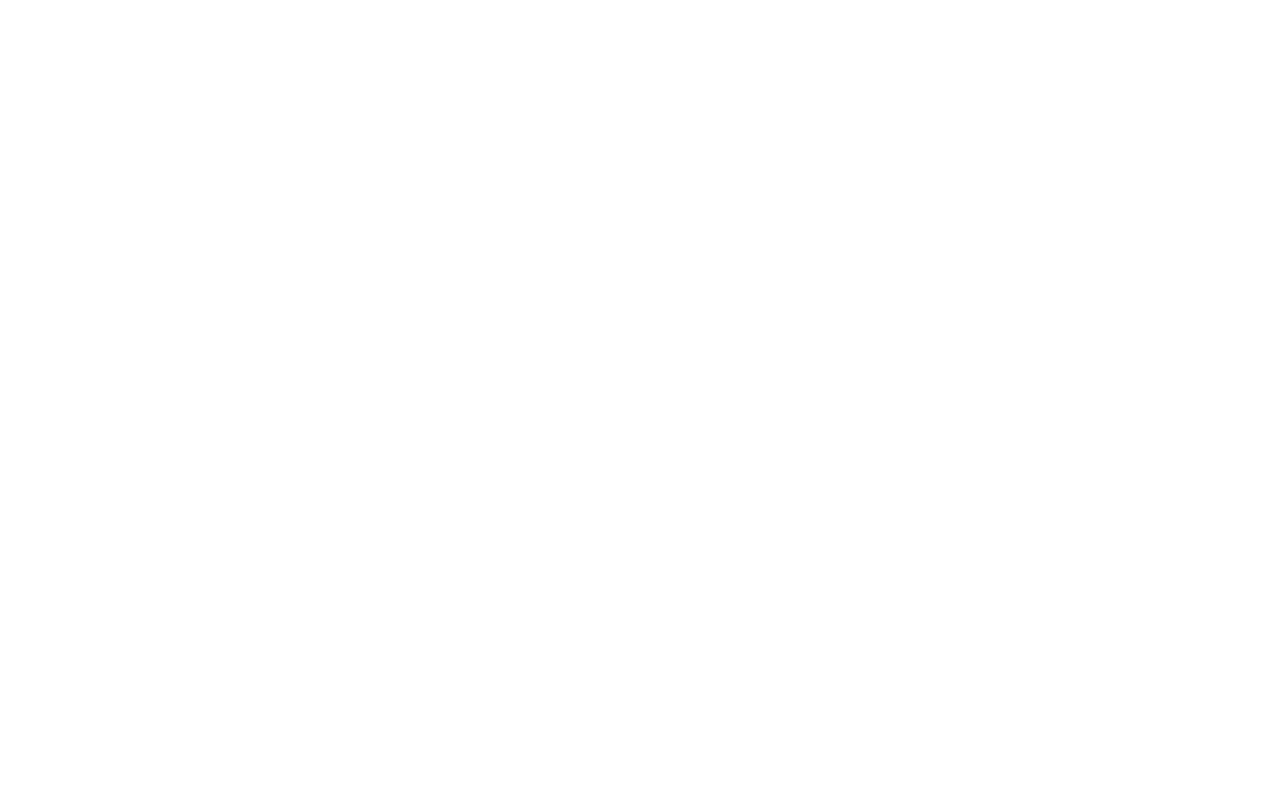
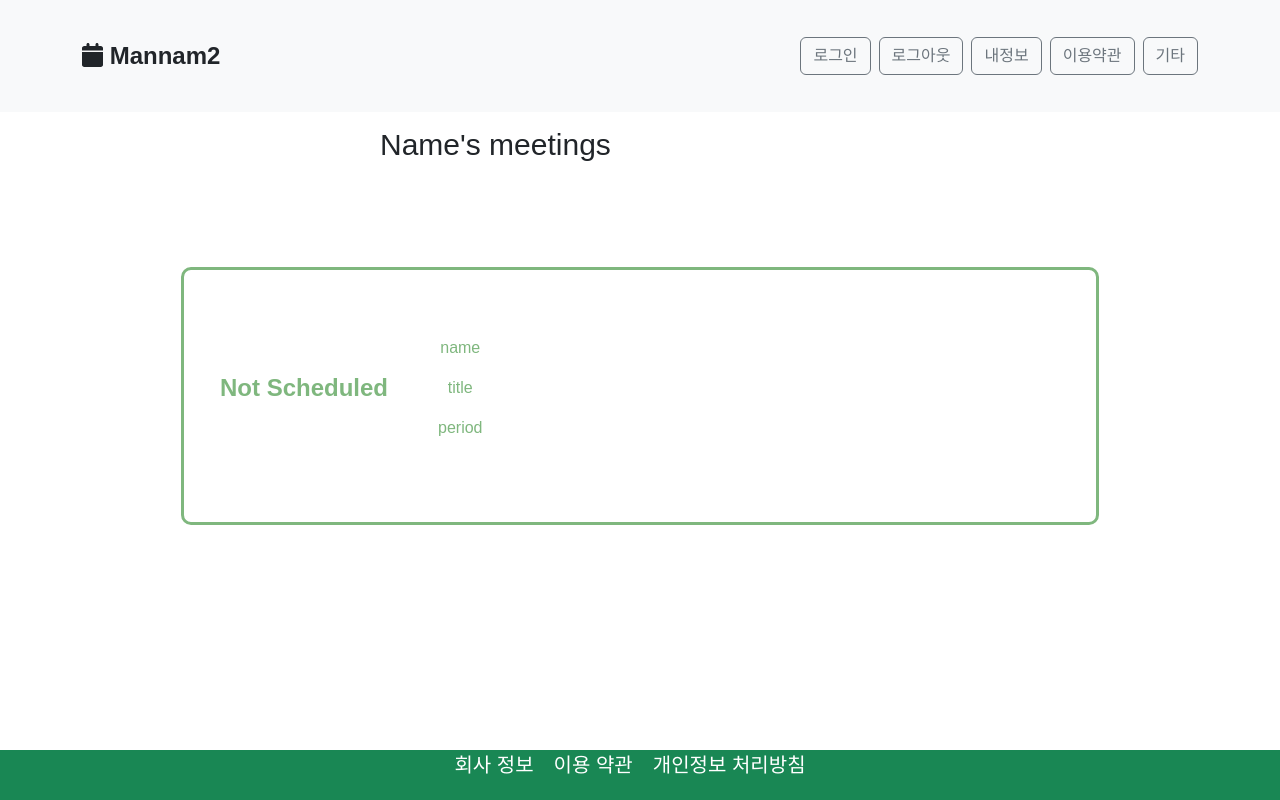
Before and after one commit to RTeamProject1/TeamProject1, a React (Create React App) app: page /MyInfo in a window 1280 px wide. Before the commit this address had no page. Built offline with nearby package versions, Linux system fonts and the light colour scheme; a web font is replaced by a local one.

Commit message:
내 정보

```diff
--- a/src/App.js
+++ b/src/App.js
@@ -8,6 +8,7 @@ import GuestInfo from './GuestInfo';
 import List from './List';
 import Time from './Time';
 import Login from './Login';
+import MyInfo from './MyInfo';
 import { db } from './firebase';
 
 function App() {
@@ -18,10 +19,11 @@ function App() {
                     <Route path="/" element={<Landing />}></Route>
                     <Route path="/CreateRoom" element={<CreateRoom />}></Route>
                     <Route path="/CreateRoom2" element={<CreateRoom2 />}></Route>
-                    <Route path="/CalanderPage" element={<CalendarPage />}></Route>
+                    <Route path="/CalendarPage" element={<CalendarPage />}></Route>
                     <Route path="/Time" element={<Time />}></Route>
                     <Route path="/GuestInfo" element={<GuestInfo />}></Route>
                     <Route path="/List" element={<List />}></Route>
+                    <Route path="/MyInfo" element={<MyInfo />}></Route>
                     <Route path="/Login" element={<Login />}></Route>
                 </Routes>
             </Router>
--- a/src/CalendarPage.js
+++ b/src/CalendarPage.js
@@ -5,7 +5,7 @@ import Header from './Header';
 import Footer from './Footer';
 import { Link } from 'react-router-dom';
 import 'react-calendar/dist/Calendar.css';
-import './CalandarPage.css';
+import './CalendarPage.css';
 import moment from 'moment';
 function CalendarPage() {
     const [participants] = useState(['Participant 1', 'Participant 2', 'Participant 3']);
--- a/src/CreateRoom2.js
+++ b/src/CreateRoom2.js
@@ -100,7 +100,7 @@ function CreateRoom2() {
                         placeholderText="마감시간"
                     />
                     <div className="button-wrapper">
-                        <Link to="/CalanderPage">
+                        <Link to="/CalendarPage">
                             <button className="btn btn-success submit-btn" onClick={saveRoom}>
                                 완료
                             </button>
--- a/src/Header.js
+++ b/src/Header.js
@@ -23,7 +23,7 @@ function Header() {
                     <Link to="/landing" className="btn btn-outline-secondary me-2">
                         로그아웃
                     </Link>
-                    <Link to="/#" className="btn btn-outline-secondary me-2">
+                    <Link to="/MyInfo" className="btn btn-outline-secondary me-2">
                         내정보
                     </Link>
                     <Link to="/terms" className="btn btn-outline-secondary me-2">
--- /dev/null
+++ b/src/MyInfo.css
@@ -0,0 +1,59 @@
+.RoomInfo   {
+    display: flex;
+    align-items: center;
+    width: 900px;
+    height: 250px;
+    margin: 0 auto;
+  }
+
+  .headterTextStyleContainer {
+    display: flex;
+    align-items: center;
+  }
+  .headterTextStyle {
+    font-size: 24px;
+    font-weight: bold;
+    margin-right: 50px; /* Not Scheduled와의 간격 조정 */
+    margin-left: 30px;
+
+  }
+  .NameMeetingContainer{
+    display: flex;
+    text-align: left;
+    margin-left : 350px;
+    align-items: flex-start;
+  }
+  .NameMeeting{
+    display: flex;
+    font-size : 30px;
+    margin-left: 30px;
+    margin-bottom : 100px;
+  }
+  .infoContainer {
+    flex-direction:  column;
+    align-items: flex-start;
+    justify-content: center;
+  }
+
+
+  button {
+    background-color: white;
+    border-radius: 10px;
+    border: #7fb77e solid;
+    transition: background-color 0.3s ease;
+  }
+  button p {
+    color: #7fb77e;
+    transition: color 0.3s ease;
+  }
+
+  button:hover {
+    background-color: #7fb77e; /* 마우스 호버 시 배경색 변경 */
+  }
+
+  button:hover p {
+    color: white; /* 마우스 호버 시 글씨 색상 변경 */
+  }
+  .ScheduledContainer {
+    margin-top: 10px;
+  }
--- /dev/null
+++ b/src/MyInfo.js
@@ -0,0 +1,36 @@
+import React, { useState } from 'react';
+import Header from './Header';
+import Footer from './Footer';
+import { Link } from 'react-router-dom';
+import './MyInfo.css';
+
+function MyInfo() {
+    return (
+      <div>
+        <Header />
+        <div className="ScheduledContainer">
+            <div className="NameMeetingContainer">
+                <p className="NameMeeting">Name's meetings</p>
+            </div>
+          <Link to="/CalendarPage">
+            <button>
+              <div className="RoomInfo">
+                <div className="headterTextStyleContainer">
+                  <p className="headterTextStyle">Not Scheduled</p>
+                </div>
+                <div className="infoContainer">
+                  <p>name</p>
+                  <p>title</p>
+                  <p>period</p>
+                </div>
+              </div>
+            </button>
+          </Link>
+        </div>
+        <Footer />
+      </div>
+    );
+  }
+
+
+export default MyInfo;
```
Also changed, not shown: src/CalendarPage.css (renamed from src/CalandarPage.css).
